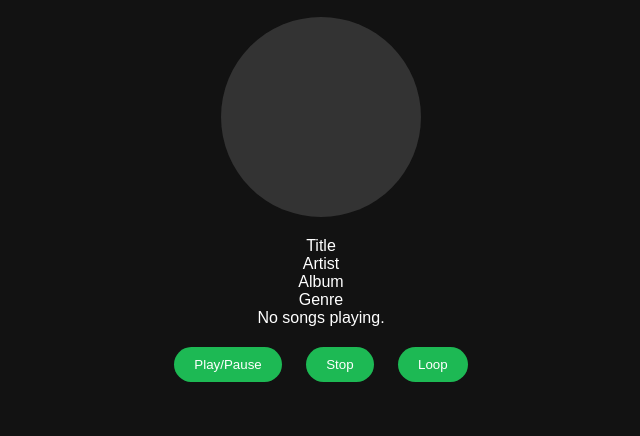
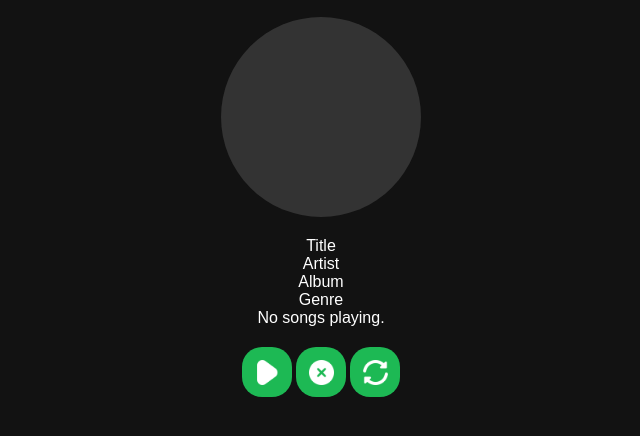
Before and after one commit to Bloodcrane/js-musicplayer, a plain HTML site: page index.html in a window 1280 px wide. Shown: the part 106-542 px from the top of the page, without its empty margins (319-959 px from the left). Drawn offline with Linux system fonts and the light colour scheme.

Commit message:
Style update 2

```diff
--- a/index.html
+++ b/index.html
@@ -19,9 +19,9 @@
         <p id="genre">Genre</p>
         <label id="songStatus">No songs playing.</label>
         <div id="controls">
-            <button class="playBtn">Play/Pause</button>
-            <button class="stopBtn">Stop</button>
-            <button class="loopBtn">Loop</button>
+            <button class="playBtn"></button>
+            <button class="stopBtn"></button>
+            <button class="loopBtn"></button>
         </div>
     </div>
     <script src="https://cdnjs.cloudflare.com/ajax/libs/jsmediatags/3.9.5/jsmediatags.min.js"></script>
--- a/main.js
+++ b/main.js
@@ -60,9 +60,12 @@ document.addEventListener('DOMContentLoaded', function() {
         if (isPlaying) {
             songStatus.textContent = "[Playing]";
             song.play();
-        } else {
+        } else if(!isPlaying && !song.loop){
             songStatus.textContent = "[Paused]";
             song.pause();
+        }
+        if (!isPlaying && song.loop){
+            songStatus.textContent = "[Playing] & [Looping]";
         }
     }
 
--- a/style.css
+++ b/style.css
@@ -86,16 +86,52 @@ p {
     text-align: center;
 }
 
-.playBtn, .stopBtn, .loopBtn {
-    padding: 10px 20px;
+.playBtn {
+    background-image: url('./icons/play.png');
     background-color: #1db954;
-    color: #fff;
+    background-size: 25px 25px;
+    background-repeat: no-repeat;
+    background-position: center;
+    width: 50px;
+    height: 50px;
+    border-radius: 20px;
     border: none;
-    border-radius: 20px;
     cursor: pointer;
-    margin: 0 10px;
+    outline: none;
     transition: background-color 0.3s ease, transform 0.3s ease;
 }
+
+
+.stopBtn {
+    background-image: url('./icons/cross-circle.png'); /* Add path to your stop icon */
+    background-color: #1db954;
+    background-size: 25px 25px;
+    background-repeat: no-repeat;
+    background-position: center;
+    width: 50px;
+    height: 50px;
+    border-radius: 20px;
+    border: none;
+    cursor: pointer;
+    outline: none;
+    transition: background-color 0.3s ease, transform 0.3s ease;
+}
+
+.loopBtn {
+    background-image: url('./icons/refresh.png'); /* Add path to your loop icon */
+    background-color: #1db954;
+    background-size: 25px 25px;
+    background-repeat: no-repeat;
+    background-position: center;
+    width: 50px;
+    height: 50px;
+    border-radius: 20px;
+    border: none;
+    cursor: pointer;
+    outline: none;
+    transition: background-color 0.3s ease, transform 0.3s ease;
+}
+
 
 .playBtn:hover, .stopBtn:hover, .loopBtn:hover {
     background-color: #169544;
```
Also changed, not shown: icons/cross-circle.png (added), icons/play.png (added), icons/refresh.png (added).
